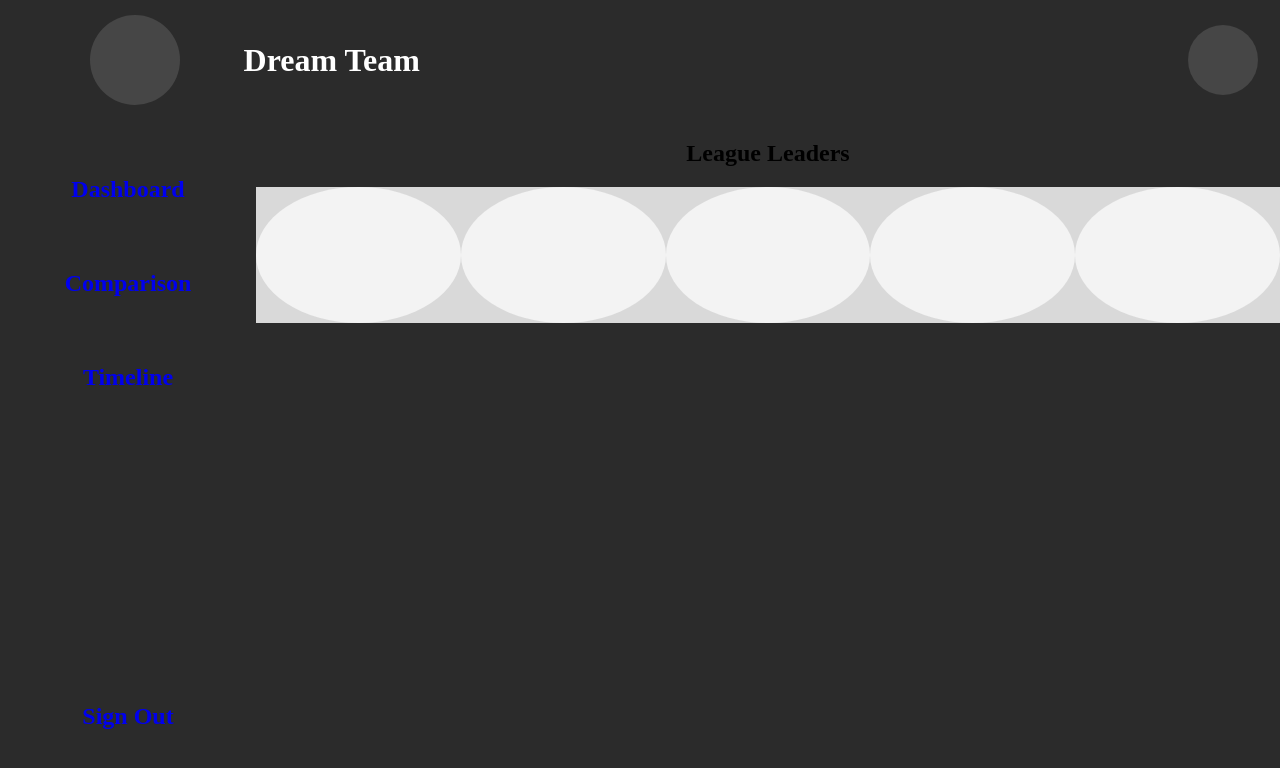
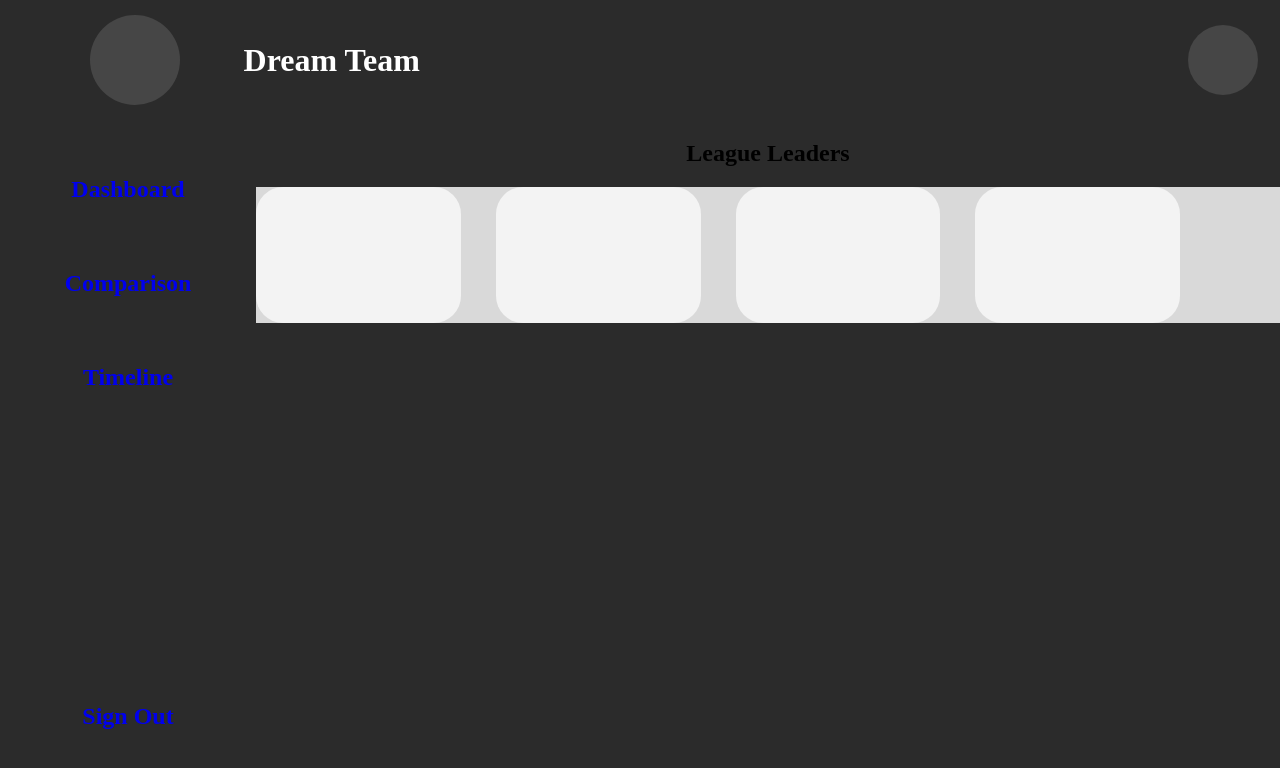
Before and after one commit to Tsebo200/Dream-Team, a React (Create React App) app: page / in a window 1280 px wide. Shown: the top 768 px of the page. Built offline with nearby package versions, Linux system fonts and the light colour scheme.

Commit message:
stopped attempting fixing horizontal scrolling

```diff
--- a/src/Pages/Landing.jsx
+++ b/src/Pages/Landing.jsx
@@ -8,8 +8,8 @@ import '../Sass/styles.sass';
 
 const Landing = () => {
 
-// const leagueLeaders = [1, 2, 3, 4, 5, 6, 7, 8, 9, 10]
-const leagueLeaders = [1, 2, 3, 4, 5, 6]
+const leagueLeaders = [1, 2, 3, 4, 5, 6, 7, 8, 9, 10]
+// const leagueLeaders = [1,2,3]
 
     return(
         <div className="mainContainer">
@@ -41,6 +41,7 @@ const leagueLeaders = [1, 2, 3, 4, 5, 6]
                     return (
                     <>
                     <div className="cardContainer"></div>
+                    <div className="cardSpacer"></div>
                     </>
                     );
                 })}
--- a/src/Sass/styles.sass
+++ b/src/Sass/styles.sass
@@ -109,7 +109,12 @@ ion-icon
         width: 20%
         height: 100%
         display: inline-block
-        // border-radius: 15px
-        border-radius: 100%
+        border-radius: 27px
         background: #F3F3F3
         float: left
+
+    .cardSpacer
+        width: 35px
+        height: 100%
+        // background: red
+        float: left
```
